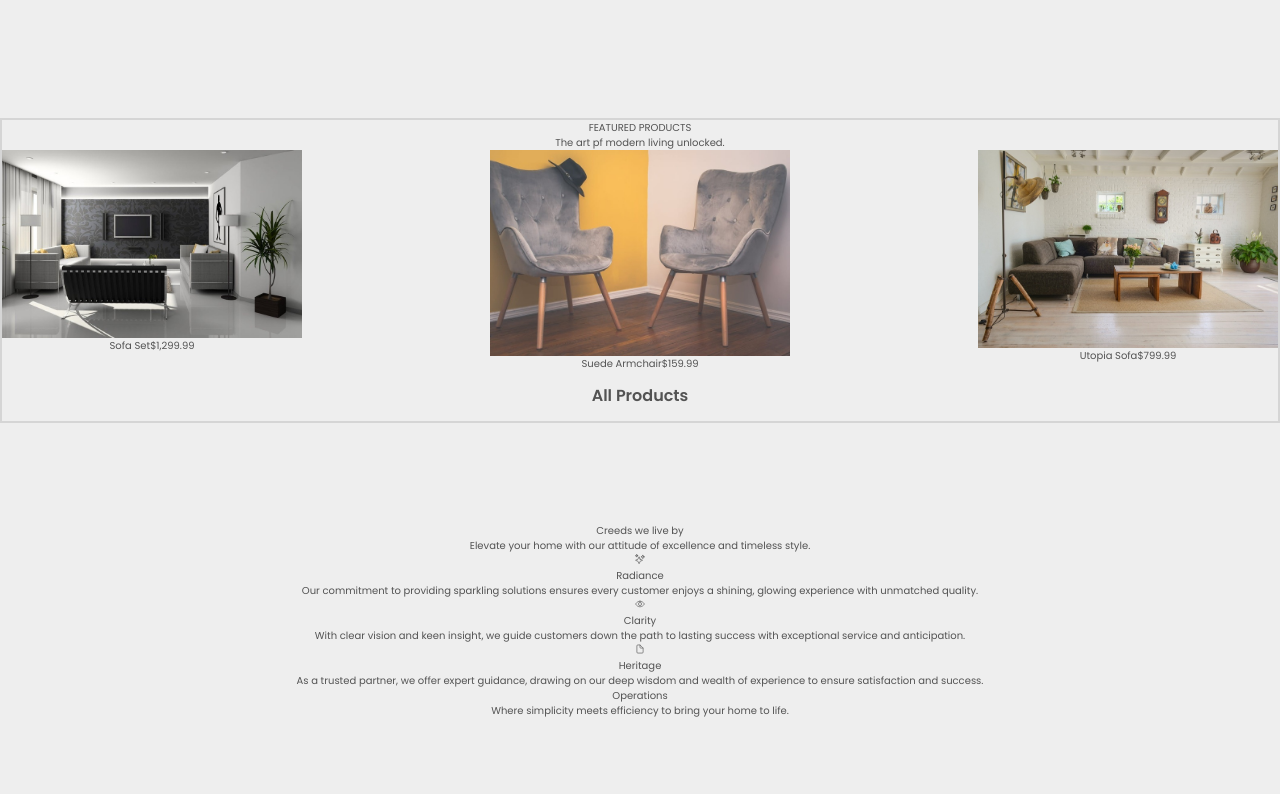
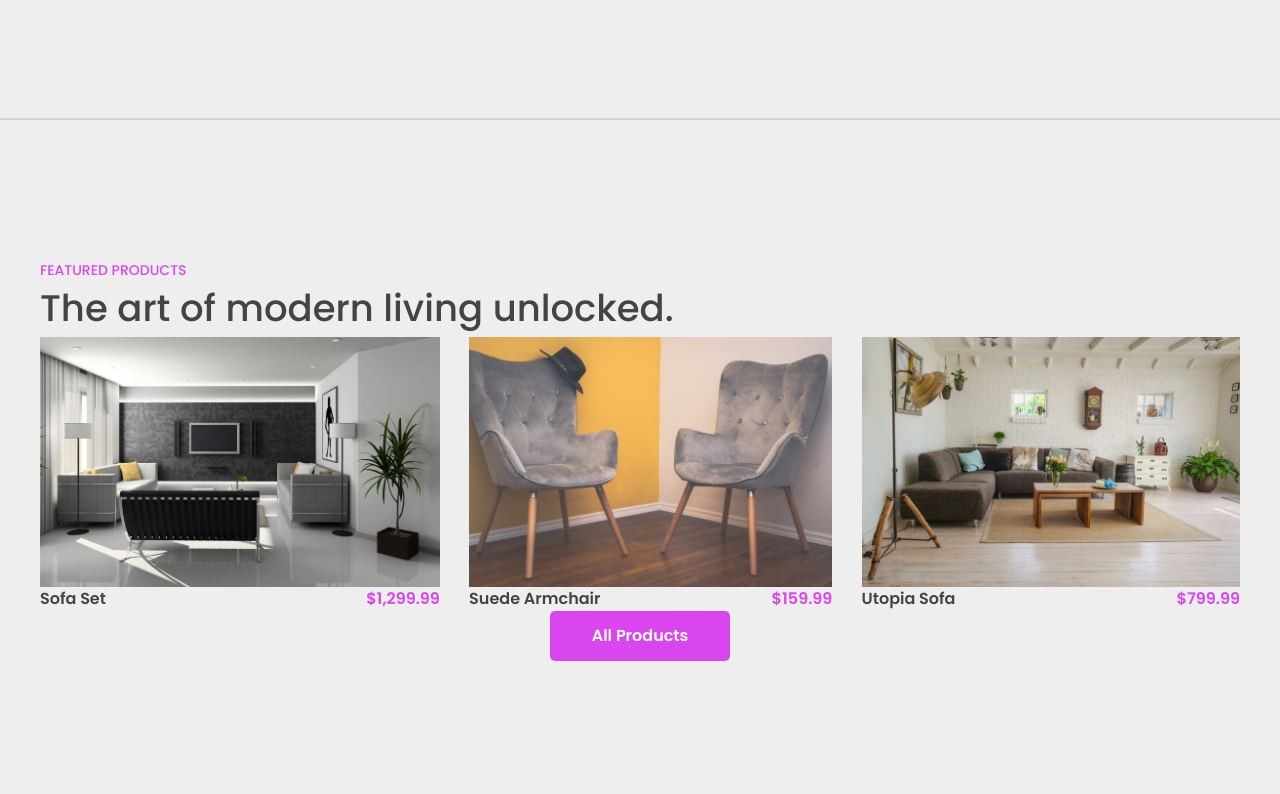
Before and after one commit to ilicc-sara/Shoppers-Dream, a React (Vite) app: page / in a window 1280 px wide. Shown: the part 846-1640 px from the top of the page. Before the commit the page ends 1564 px from the top, so only its background shows below. Built offline with nearby package versions, Linux system fonts and the light colour scheme; a web font is replaced by a local one.

Commit message:
.........     ..........       .........

```diff
--- a/src/App.jsx
+++ b/src/App.jsx
@@ -1,6 +1,14 @@
 import "./App.css";
+import FeaturesImg from "./FeaturesImg";
 
 function App() {
+  const featuresImg = [
+    "./featuresImg/techcrunch.png",
+    "./featuresImg/business-insider.png",
+    "./featuresImg/the-new-york-times.png",
+    "./featuresImg/forbes.png",
+    "./featuresImg/usa-today.png",
+  ];
   return (
     <>
       <nav className="!mx-auto !my-[2rem] flex justify-between max-w-[120rem]">
@@ -45,63 +53,65 @@ function App() {
         </div>
       </section>
 
-      <footer className="!my-[12rem] !mx-auto flex flex-col gap-[30px] !px-[10rem]">
+      <footer className=" border-b-[2px] border-b-[#d5d5d5]">
+        <div className="!py-[12rem] !mx-auto flex flex-col gap-[30px] max-w-[120rem]">
           <p className="text-[1.4rem] text-gray-500 uppercase font-semibold">
             As featured in
           </p>
-        <div className=" flex  justify-between ">
-          <img
-            className="brightness-0 opacity-50 featured-img h-[3rem]"
-            src="./featuresImg/techcrunch.png"
-          />
-          <img
-            className="brightness-0 opacity-50 featured-img h-[3rem]"
-            src="./featuresImg/business-insider.png"
-          />
-          <img
-            className="brightness-0 opacity-50 featured-img h-[3rem]"
-            src="./featuresImg/the-new-york-times.png"
-          />
-          <img
-            className="brightness-0 opacity-50 featured-img h-[3rem]"
-            src="./featuresImg/forbes.png"
-          />
-          <img
-            className="brightness-0 opacity-50 featured-img h-[3rem]"
-            src="./featuresImg/usa-today.png"
-          />
+          <div className=" flex justify-between ">
+            {featuresImg.map((img, index) => (
+              <FeaturesImg key={index} image={img} />
+            ))}
+          </div>
         </div>
       </footer>
 
-      <section className="section_2 border-[2px] border-[#d5d5d5]">
-        <p>FEATURED PRODUCTS</p>
-        <h1>The art pf modern living unlocked.</h1>
+      <section className="border-b-[2px] border-b-[#d5d5d5] !py-[14rem]">
+        <div className="max-w-[120rem] !mx-auto">
+          <p className="text-left uppercase text-[1.4rem] text-[#d946ef] font-medium ">
+            Featured products
+          </p>
+          <h1 className="text-[3.7rem] font-medium text-left text-[#444]">
+            The art of modern living unlocked.
+          </h1>
 
           <div className="some-products">
             <div className="single-product">
-            <img src="./product-15.jpeg" />
-            <div>
-              <span>Sofa Set</span>
-              <span>$1,299.99</span>
+              <img className="h-[25rem]" src="./product-15.jpeg" />
+              <div className="flex justify-between">
+                <span className="text-[#444] font-semibold text-[1.6rem]">
+                  Sofa Set
+                </span>
+                <span className="text-[#d946ef] text-[1.6rem] font-semibold">
+                  $1,299.99
+                </span>
               </div>
             </div>
             <div className="single-product">
-            <img src="./product-16.jpeg" />
-            <div>
-              <span>Suede Armchair</span>
-              <span>$159.99</span>
+              <img className="h-[25rem]" src="./product-16.jpeg" />
+              <div className="flex justify-between">
+                <span className="text-[#444] font-semibold text-[1.6rem]">
+                  Suede Armchair
+                </span>
+                <span className="text-[#d946ef] text-[1.6rem] font-semibold">
+                  $159.99
+                </span>
               </div>
             </div>
             <div className="single-product">
-            <img src="./product-17.jpeg" />
-
-            <div>
-              <span>Utopia Sofa</span>
-              <span>$799.99</span>
+              <img className="h-[25rem]" src="./product-17.jpeg" />
+              <div className="flex justify-between">
+                <span className="text-[#444] font-semibold text-[1.6rem]">
+                  Utopia Sofa
+                </span>
+                <span className="text-[#d946ef] text-[1.6rem] font-semibold">
+                  $799.99
+                </span>
               </div>
             </div>
           </div>
-        <button className="btn">All Products</button>
+          <button className="btn explore-btn">All Products</button>
+        </div>
       </section>
 
       <section className="section_3">
--- /dev/null
+++ b/src/FeaturesImg.jsx
@@ -0,0 +1,12 @@
+import React from "react";
+
+function FeaturesImg({ image }) {
+  return (
+    <img
+      className="brightness-0 opacity-50 featured-img h-[3rem]"
+      src={image}
+    />
+  );
+}
+
+export default FeaturesImg;
--- a/src/index.css
+++ b/src/index.css
@@ -76,10 +76,6 @@ body {
   justify-content: space-between;
 }
 
-.some-products img {
-  width: 300px;
-}
-
 .single-product {
   display: flex;
   flex-direction: column;
```
Lines whose indentation alone changed are shown as unchanged.
